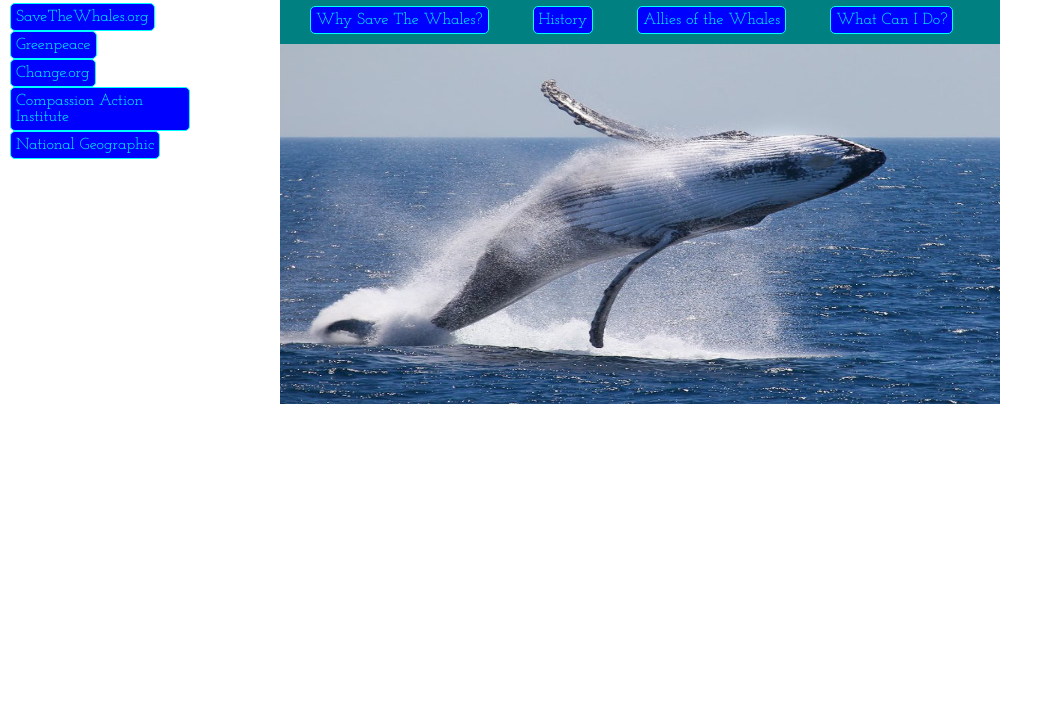
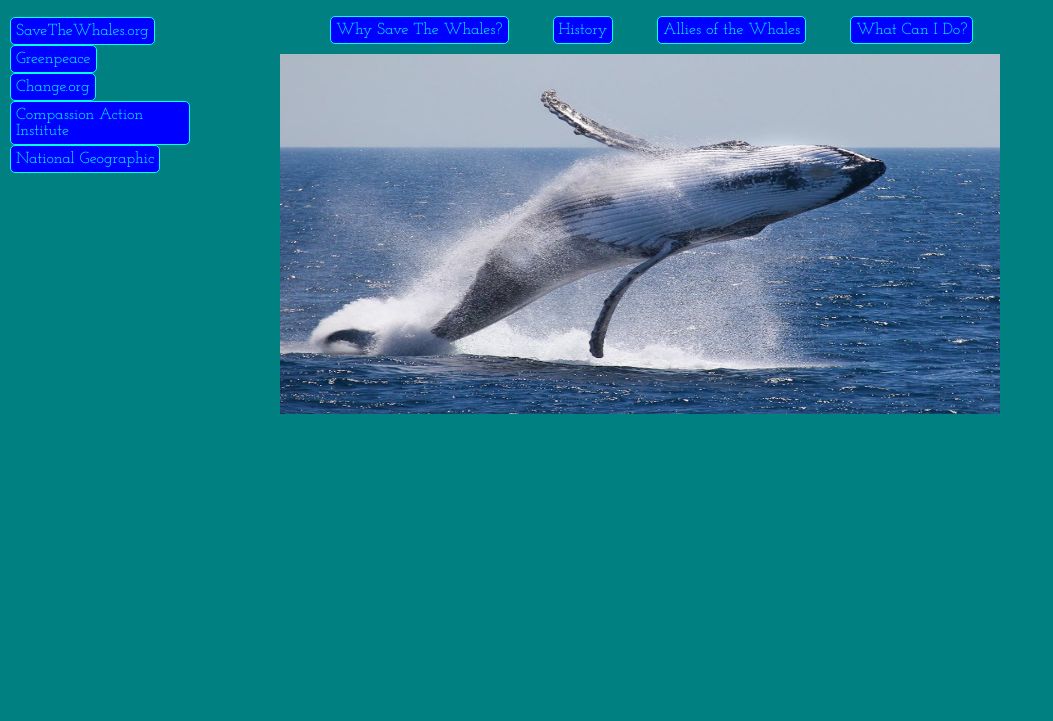
Before and after one commit to talamgir/project1-repository, a plain HTML site: page index.html in a window 1280 px wide. Shown: the part 79-800 px from the top of the page, without its empty margins (0-1053 px from the left). Drawn offline with Linux system fonts and the light colour scheme; files that its build step writes are made by us from their sources; files whose address does not match are found by name.

```diff
--- a/css/style.css
+++ b/css/style.css
@@ -1,11 +1,15 @@
+html {
+	background-color: teal;
+	margin: 0
+}
+
 body {
-	background-image:/Users/taimuralamgir/Documents/NYCDA/Week-1/project1/Images/savethewhales-background.jpg;
 	margin: 0
 }
 
 #sidebar {
 	width: 200px;
-	margin-top: 35px;
+	margin-top: 70px;
 	position: fixed;
 	left: 0
 }
@@ -35,9 +39,10 @@ body {
 }
 
 #wrapper {
-	width: 960px;
+	width: 720px;
 	height: 100%;
 	margin: 0 auto;
+	padding-top:10px;
 }
 
 h1 {
@@ -48,7 +53,7 @@ h1 {
 nav {
 	width: 700px;
 	padding: 10px;
-	margin-left: 120px;
+	margin-left: 20px;
 	margin-right: 120px;
 	background: teal
 }
@@ -56,7 +61,7 @@ nav {
 .navmenu {
 	list-style: none;
 	padding: 0;
-	width: 960px;
+	width: 720px;
 	margin: 0
 }
 
```
Also changed, not shown: index.html (+1 -0 lines).
